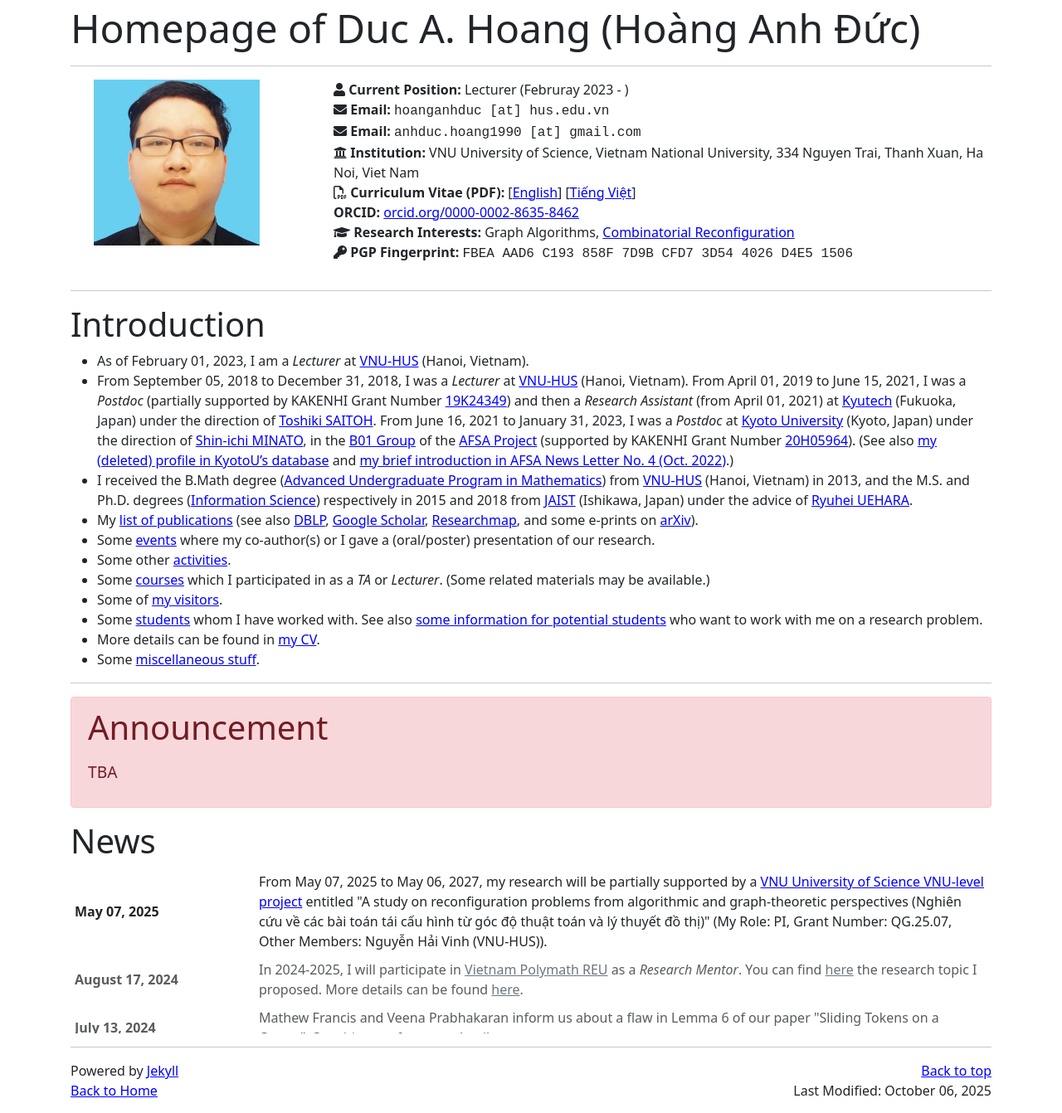
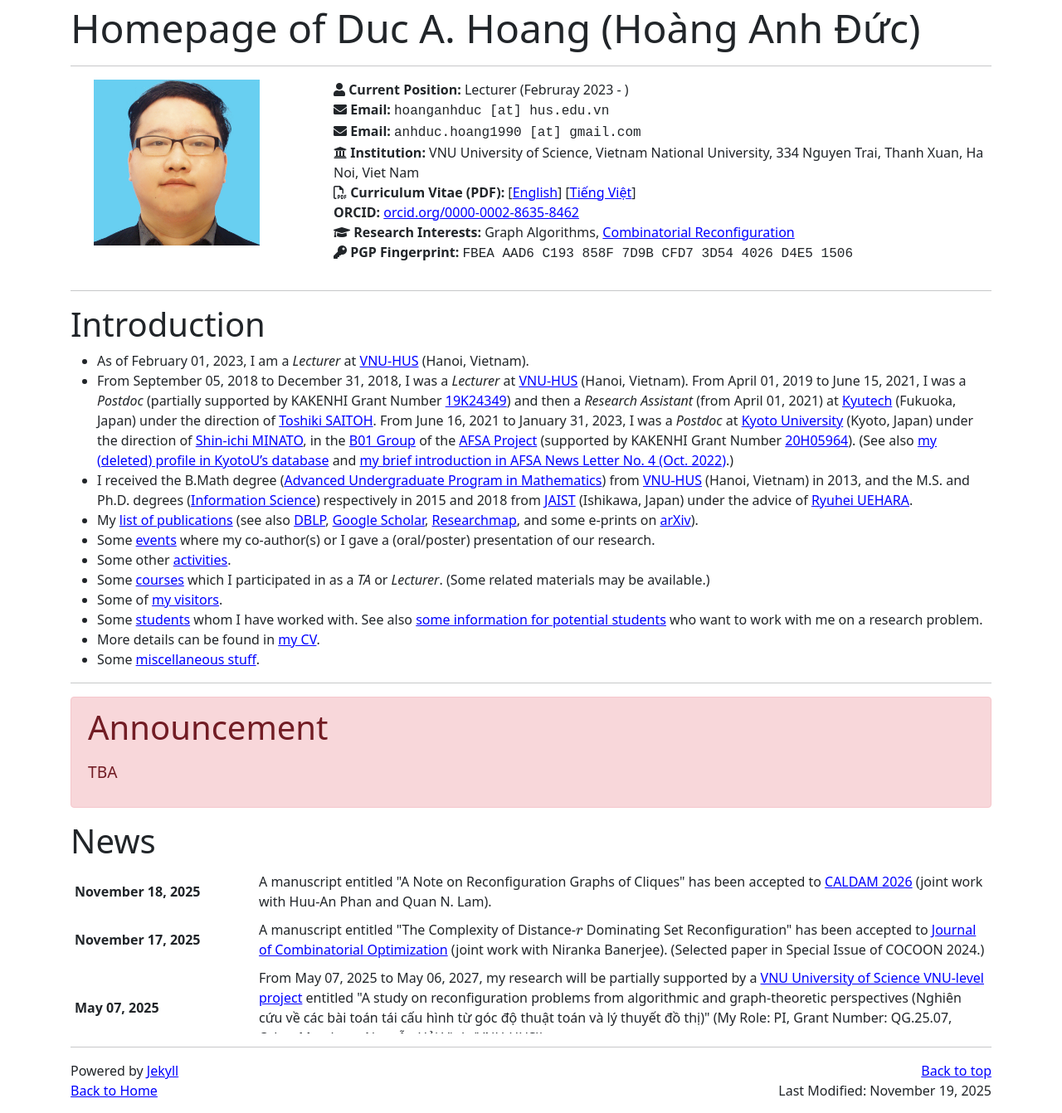
Before and after one commit to hoanganhduc/hoanganhduc.github.io, a Jekyll site: the page built from index.md, in a window 1280 px wide. Shown: the whole page at 83% size. Built offline with Jekyll 4.4.1, drawn with Linux system fonts in a browser that asks for light colours; nearby versions of some CDN libraries; formulas are drawn with MathJax 3; a style sheet for code colours, icons or effects is not loaded.

Commit message:
Updated @ 2025-11-19  09:16:41 ICT

```diff
--- a/_data/news.yaml
+++ b/_data/news.yaml
@@ -1,4 +1,10 @@
-# Last Updated: 2025-05-17
+# Last Updated: 2025-11-19
+- time: "November 18, 2025"
+  text: "A manuscript entitled \"A Note on Reconfiguration Graphs of Cliques\" has been accepted to <a href='https://caldam2026.iitdh.ac.in/'>CALDAM 2026</a> (joint work with Huu-An Phan and Quan N. Lam)."
+  present: 1
+- time: "November 17, 2025"
+  text: "A manuscript entitled \"The Complexity of Distance-$r$ Dominating Set Reconfiguration\" has been accepted to <a href='https://link.springer.com/journal/10878/'>Journal of Combinatorial Optimization</a> (joint work with Niranka Banerjee). (Selected paper in Special Issue of COCOON 2024.)"
+  present: 1
 - time: "May 07, 2025"
   text: "From May 07, 2025 to May 06, 2027, my research will be partially supported by a <a href='https://english.hus.vnu.edu.vn/research/scientific-projects/projects-at-ministry-and-province-levels.html'>VNU University of Science VNU-level project</a> entitled \"A study on reconfiguration problems from algorithmic and graph-theoretic perspectives (Nghiên cứu về các bài toán tái cấu hình từ góc độ thuật toán và lý thuyết đồ thị)\" (My Role: PI, Grant Number: QG.25.07, Other Members: Nguyễn Hải Vinh (VNU-HUS))."
   present: 1
--- a/index.md
+++ b/index.md
@@ -2,7 +2,7 @@
 layout: default
 title: "Homepage of Duc A. Hoang (Hoàng Anh Đức)"
 permalink: "/"
-last_modified_at: 2025-10-06
+last_modified_at: 2025-11-19
 mathjax: true
 lang: en
 ---
```
Also changed, not shown: teaching/VNU-HUS/2025/winter/MAT3302/index.md (+2 -2 lines), teaching/VNU-HUS/2025/winter/MAT3500-3/index.md (+5 -3 lines), 2 other files.
